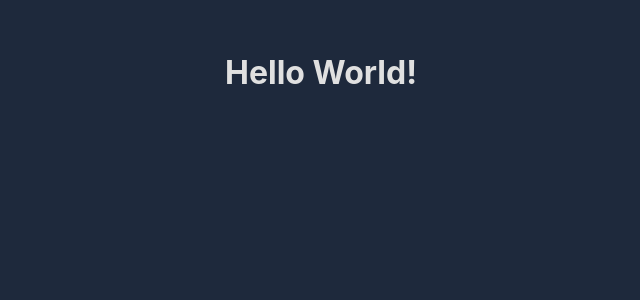
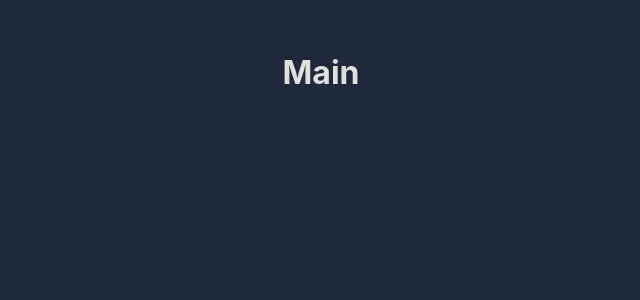
Before and after one commit to aylon-araujo/my-movies, a React (Vite) app: page / in a window 1280 px wide. Shown: the top 300 px of the page, without its empty margins (319-959 px from the left). Built offline with nearby package versions, Linux system fonts and the light colour scheme.

Commit message:
feat(router): initial React Router setup

```diff
--- a/package.json
+++ b/package.json
@@ -13,6 +13,7 @@
     "axios": "^1.12.2",
     "react": "^19.1.1",
     "react-dom": "^19.1.1",
+    "react-router-dom": "^7.9.4",
     "sass": "^1.93.2"
   },
   "devDependencies": {
--- a/src/App.tsx
+++ b/src/App.tsx
@@ -1,10 +1,11 @@
+import { AppRouter } from './routes'
 import './App.css'
 
 function App() {
 
   return (
     <>
-      <h1>Hello World!</h1>
+      <AppRouter />
     </>
   )
 }
--- /dev/null
+++ b/src/routes/Main/index.tsx
@@ -0,0 +1,16 @@
+import { Route, Routes } from 'react-router-dom';
+import { MainRoutes as RT } from './routes';
+
+export function MainRoutes() {
+  return (
+    <Routes>
+      <Route>
+        <Route path={RT.HOME} element={<h1>Main</h1>} />
+        <Route path={RT.MOVIE_DETAIL} element={<h1>Detail</h1>} />
+        <Route path={RT.FAVORITES_MOVIES} element={<h1>Favorites</h1>} />
+        <Route path={RT.SEARCH_MOVIES} element={<h1>Search</h1>} />
+        <Route path={RT.NOT_FOUND} element={<h1>404 NOT FOUND</h1>} />
+      </Route>
+    </Routes>
+  );
+}
--- /dev/null
+++ b/src/routes/Main/routes.ts
@@ -0,0 +1,10 @@
+export const MainRoutes = {
+  HOME: '/',
+  MOVIE_DETAIL: '/movie/:id',
+  FAVORITES_MOVIES: '/favorites',
+  SEARCH_MOVIES: '/search',
+  NOT_FOUND: '*',
+}
+
+export type MainRouteKeys = keyof typeof MainRoutes;
+export type MainRouteValues = (typeof MainRoutes)[MainRouteKeys];
--- /dev/null
+++ b/src/routes/index.tsx
@@ -0,0 +1,10 @@
+import { BrowserRouter } from 'react-router-dom';
+import { MainRoutes } from './Main';
+
+export function AppRouter() {
+  return (
+    <BrowserRouter>
+      <MainRoutes />
+    </BrowserRouter>
+  );
+}
```
Also changed, not shown: 1 other file (tests, documents, lock files or other folders).
